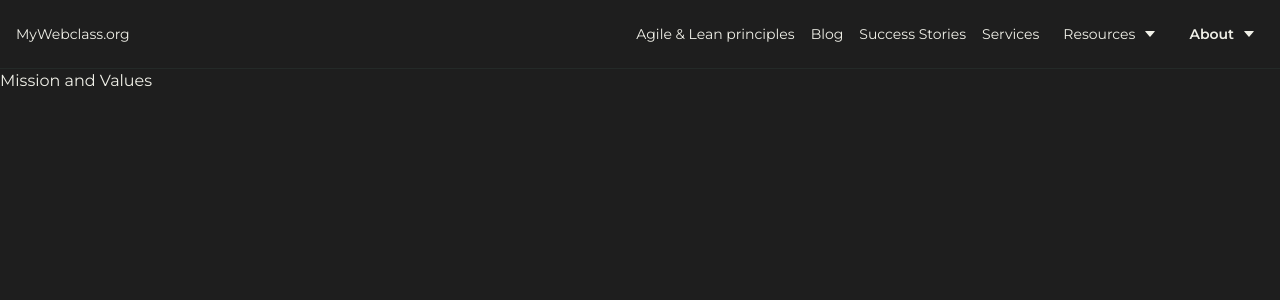
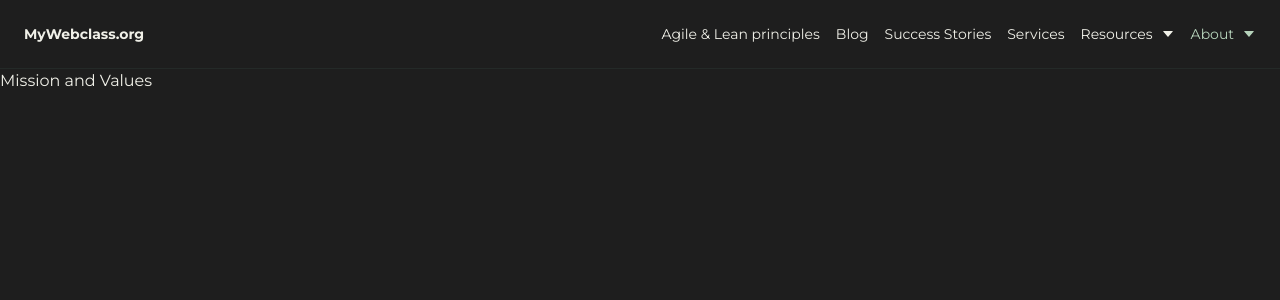
Before and after one commit to steveechan/is218, a Next.js app: page /about/mission-and-values in a window 1280 px wide. Shown: the top 300 px of the page. Built offline with nearby package versions, Linux system fonts and the light colour scheme.

Commit message:
minor color adjustments

```diff
--- a/components/navbar/collapsible.jsx
+++ b/components/navbar/collapsible.jsx
@@ -7,10 +7,10 @@ export const NavCollapsible = ({name, contents}) => {
 
     return <Collapsible.Root open={open} onOpenChange={setOpen}>
         <div  className="flex gap-2 text-sm flex-col min-w-[200px] items-end">
-              <Collapsible.Trigger asChild>
+              <Collapsible.Trigger asChild className="hover:text-sage-accent1">
 
-                    <button className="flex gap-2 items-center">
-                    <span className={`${open ? 'font-bold' : 'font-semibold'}`}>
+                    <button className="flex gap-2 items-center ">
+                    <span className={`${open ? 'text-sage-accent1' : ''}`}>
                         {name}
                     </span>
 
--- a/components/navbar/index.jsx
+++ b/components/navbar/index.jsx
@@ -11,20 +11,20 @@ export default function Navbar() {
   const [isOpen, setIsOpen] = useState(false);
   return (
     <nav className="w-full border-b border-b-sage-main/20">
-      <div className=" mx-auto p-4 flex justify-between items-center">
-        <Link href="/" className="text-sm">
+      <div className=" mx-auto p-6 flex justify-between items-center">
+        <Link href="/" className="text-sm font-bold">
           MyWebclass.org
         </Link>
-        <ul className=" items-center gap-4 text-sm 2xl:flex xl:flex lg:flex  hidden">
+        <ul className=" items-center space-x-4 text-sm 2xl:flex xl:flex lg:flex  hidden">
 
           {navData.map((data) => data.isCollapsible ? <NavPopover name={data.name} content={data.children} slug={data.slug} key={`main-${data.name}`} /> :
             <Link
-              href="/"
+              href={data.slug}
               className={` ${
                 asPath.includes(`/${data.name}`)
-                  ? "font-semibold "
+                  ? "text-sage-accent2  "
                   : null
-              } transition-colors`}
+              } hover:text-sage-accent2 transition-colors`}
               key={`main-${data.name}`}
             >
               {data.name}
@@ -41,7 +41,7 @@ export default function Navbar() {
               <div className="absolute right-0 bg-sage-main p-4 rounded space-y-4 text-right flex flex-col mt-2">
                 {/* <NavPopover /> */}
 
-                {navData.map((data) => data.isCollapsible ? <NavCollapsible name={data.name} contents={data.children} key={data.name} /> : <Link href="/" className="text-sm font-semibold text-right" key={data.name}>{data.name}</Link>)}
+                {navData.map((data) => data.isCollapsible ? <NavCollapsible name={data.name} contents={data.children} key={data.name} /> : <Link href="/" className="text-sm  text-right hover:text-sage-accent1" key={data.name}>{data.name}</Link>)}
               </div>
             </>
           ) : null}
--- a/components/navbar/navdata.js
+++ b/components/navbar/navdata.js
@@ -3,6 +3,7 @@ export const navData = [
     name: "Agile & Lean principles",
     children: [],
     isCollapsible: false,
+    slug: "/agile-and-lean-principles",
   },
   {
     name: "Blog",
--- a/components/navbar/popover.jsx
+++ b/components/navbar/popover.jsx
@@ -5,12 +5,12 @@ import { AiFillCaretDown, AiFillCaretUp } from "react-icons/ai";
 
 export const NavPopover = ({name, content, slug}) => {
 const router= useRouter();
-console.log(slug)
+
   return (
     <Popover className="relative text-right">
       {({ open }) => (
         <>
-          <Popover.Button className={`flex items-center gap-2 p-2 focus:outline-none  rounded ${router.asPath.includes(slug) ? "font-semibold" : null}`}>
+          <Popover.Button className={`flex items-center gap-2  focus:outline-none  rounded ${router.asPath.includes(slug) ? "text-sage-accent2" : null} hover:text-sage-accent2 transition`}>
             {name} {open ? <AiFillCaretUp /> : <AiFillCaretDown />}
           </Popover.Button>
           <Popover.Panel className="absolute min-w-[200px] right-0 mt-2 z-20">
```
